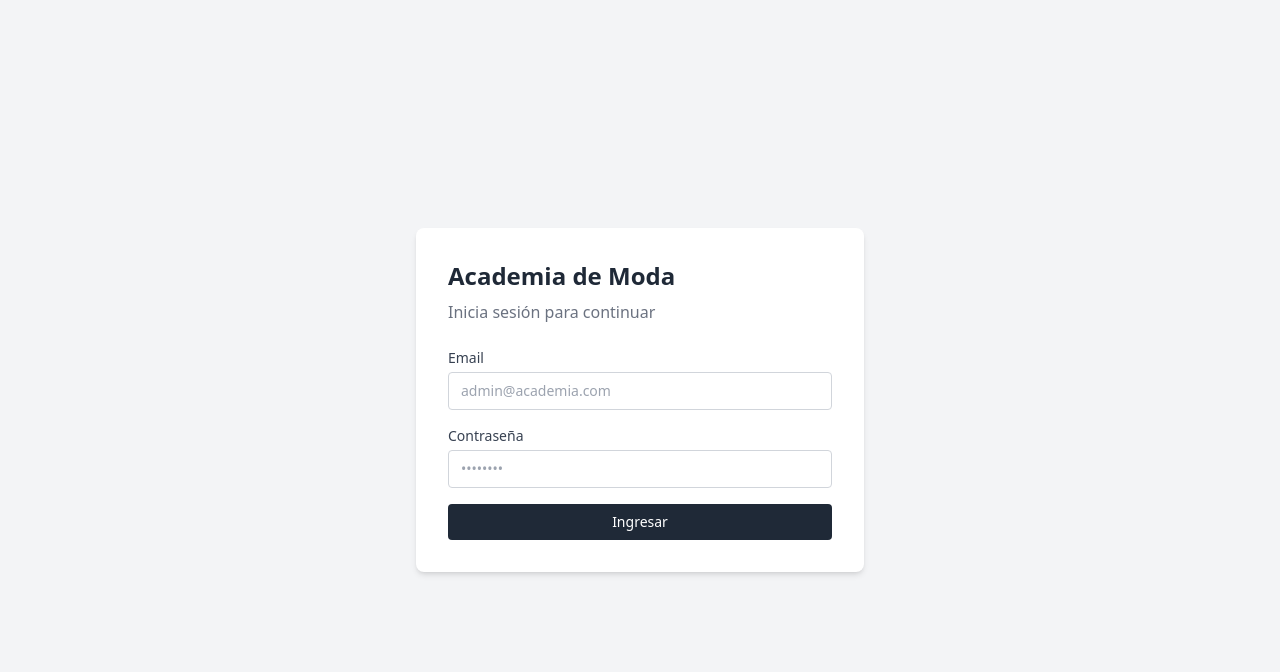
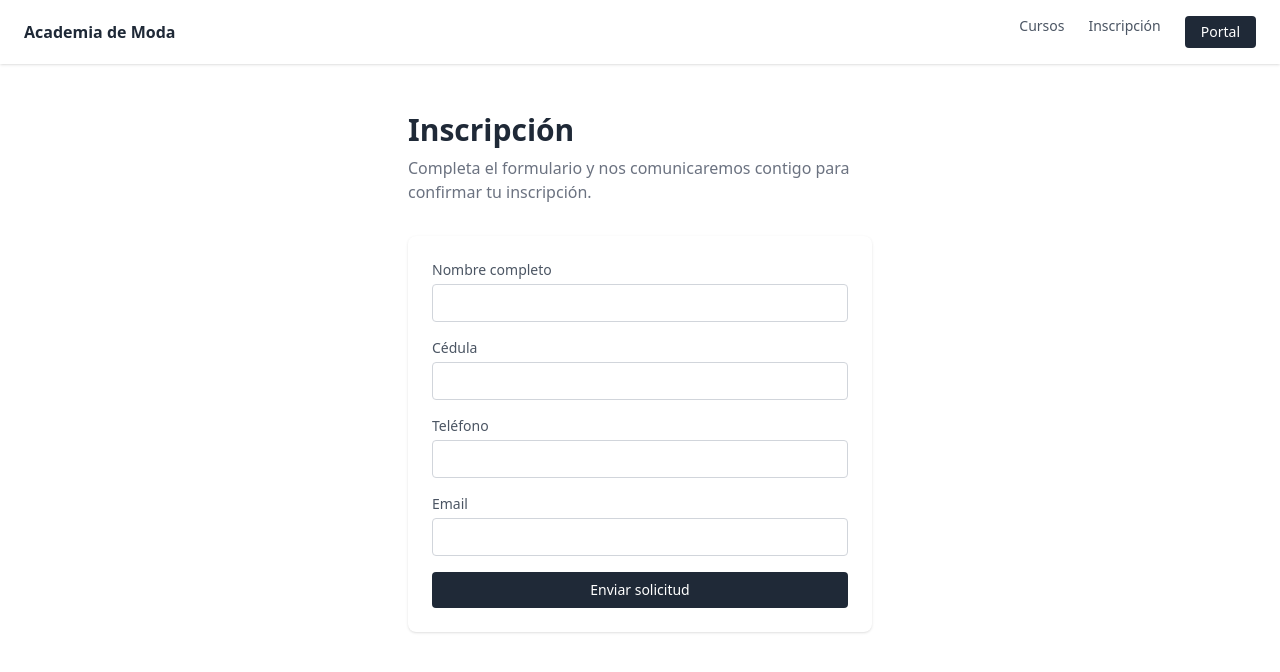
Before and after one commit to housepc021-sudo/academia-sistema, a React app in the folder frontend/: page /inscripcion in a window 1280 px wide. Before the commit this address led to /login. Shown: the top 672 px of the page. Built offline with nearby package versions, Linux system fonts and the light colour scheme; the HTML template or start-up script is replaced by a standard one.

Commit message:
feat: pagina web publica con inicio, cursos e inscripcion

```diff
--- a/frontend/src/App.jsx
+++ b/frontend/src/App.jsx
@@ -2,10 +2,23 @@ import { BrowserRouter, Routes, Route, Navigate } from 'react-router-dom';
 import { AuthProvider, useAuth } from './context/AuthContext';
 import Login from './pages/Login';
 import Dashboard from './pages/Dashboard';
+import Inicio from './pages/publico/Inicio';
+import Cursos from './pages/publico/Cursos';
+import Inscripcion from './pages/publico/Inscripcion';
+import NavbarPublica from './components/NavbarPublica';
 
 function RutaProtegida({ children }) {
   const { token } = useAuth();
   return token ? children : <Navigate to="/login" />;
+}
+
+function LayoutPublico({ children }) {
+  return (
+    <div>
+      <NavbarPublica />
+      {children}
+    </div>
+  );
 }
 
 function App() {
@@ -13,13 +26,16 @@ function App() {
     <AuthProvider>
       <BrowserRouter>
         <Routes>
+          <Route path="/" element={<LayoutPublico><Inicio /></LayoutPublico>} />
+          <Route path="/cursos" element={<LayoutPublico><Cursos /></LayoutPublico>} />
+          <Route path="/inscripcion" element={<LayoutPublico><Inscripcion /></LayoutPublico>} />
           <Route path="/login" element={<Login />} />
           <Route path="/dashboard" element={
             <RutaProtegida>
               <Dashboard />
             </RutaProtegida>
           } />
-          <Route path="*" element={<Navigate to="/login" />} />
+          <Route path="*" element={<Navigate to="/" />} />
         </Routes>
       </BrowserRouter>
     </AuthProvider>
--- /dev/null
+++ b/frontend/src/components/NavbarPublica.jsx
@@ -0,0 +1,14 @@
+export default function NavbarPublica() {
+  return (
+    <nav className="bg-white shadow px-6 py-4 flex justify-between items-center">
+      <a href="/" className="font-bold text-gray-800">Academia de Moda</a>
+      <div className="flex gap-6">
+        <a href="/cursos" className="text-sm text-gray-600 hover:text-gray-800">Cursos</a>
+        <a href="/inscripcion" className="text-sm text-gray-600 hover:text-gray-800">Inscripción</a>
+        <a href="/login" className="text-sm bg-gray-800 text-white px-4 py-1.5 rounded hover:bg-gray-700 transition">
+          Portal
+        </a>
+      </div>
+    </nav>
+  );
+}
--- /dev/null
+++ b/frontend/src/pages/publico/Cursos.jsx
@@ -0,0 +1,83 @@
+import { useState, useEffect } from 'react';
+import axios from 'axios';
+
+export default function Cursos() {
+  const [materias, setMaterias] = useState([]);
+  const [grupos, setGrupos] = useState([]);
+  const [cargando, setCargando] = useState(true);
+
+  useEffect(() => {
+    Promise.all([
+      axios.get('http://localhost:3000/api/publico/materias'),
+      axios.get('http://localhost:3000/api/publico/grupos'),
+    ]).then(([m, g]) => {
+      setMaterias(m.data);
+      setGrupos(g.data);
+    }).finally(() => setCargando(false));
+  }, []);
+
+  const getGruposDeMateria = (materiaId) => {
+    return grupos.filter(g => g.materia_id === materiaId);
+  };
+
+  return (
+    <div className="max-w-4xl mx-auto py-12 px-6">
+      <h1 className="text-3xl font-bold text-gray-800 mb-2">Cursos disponibles</h1>
+      <p className="text-gray-500 mb-8">Calendario planificado para este año académico.</p>
+
+      {cargando ? (
+        <p className="text-gray-400">Cargando...</p>
+      ) : materias.length === 0 ? (
+        <p className="text-gray-400">No hay cursos disponibles por el momento.</p>
+      ) : (
+        <div className="space-y-6">
+          {materias.map(materia => (
+            <div key={materia.id} className="bg-white rounded-lg shadow p-6">
+              <div className="flex justify-between items-start mb-3">
+                <div>
+                  <h2 className="font-semibold text-gray-800 text-lg">{materia.nombre}</h2>
+                  <p className="text-gray-500 text-sm">{materia.descripcion}</p>
+                </div>
+                {materia.horas && (
+                  <span className="bg-gray-100 text-gray-600 text-xs px-3 py-1 rounded-full">
+                    {materia.horas}h
+                  </span>
+                )}
+              </div>
+
+              {getGruposDeMateria(materia.id).length > 0 ? (
+                <div className="border-t pt-3 mt-3">
+                  <p className="text-xs text-gray-500 mb-2 font-medium">Grupos disponibles</p>
+                  <div className="grid grid-cols-2 gap-3">
+                    {getGruposDeMateria(materia.id).map(grupo => (
+                      <div key={grupo.id} className="bg-gray-50 rounded p-3 text-sm">
+                        <p className="text-gray-700">
+                          {grupo.fecha_inicio} → {grupo.fecha_fin}
+                        </p>
+                        <p className="text-gray-500">Docente: {grupo.docente || '—'}</p>
+                        <p className={`font-medium mt-1 ${
+                          grupo.cupo_ocupado >= grupo.cupo_maximo
+                            ? 'text-red-500'
+                            : 'text-green-600'
+                        }`}>
+                          {grupo.cupo_ocupado >= grupo.cupo_maximo
+                            ? 'Sin cupos'
+                            : `${grupo.cupo_maximo - grupo.cupo_ocupado} cupos disponibles`
+                          }
+                        </p>
+                      </div>
+                    ))}
+                  </div>
+                </div>
+              ) : (
+                <p className="text-gray-400 text-sm border-t pt-3 mt-3">
+                  Sin grupos programados
+                </p>
+              )}
+            </div>
+          ))}
+        </div>
+      )}
+    </div>
+  );
+}
--- /dev/null
+++ b/frontend/src/pages/publico/Inicio.jsx
@@ -0,0 +1,44 @@
+export default function Inicio() {
+  return (
+    <div>
+      <section className="bg-gray-900 text-white py-20 px-6 text-center">
+        <h1 className="text-4xl font-bold mb-4">Academia de Moda</h1>
+        <p className="text-gray-300 text-lg mb-8 max-w-xl mx-auto">
+          Formamos profesionales en diseño, patronaje y moda.
+          Cursos cortos y carrera completa disponibles.
+        </p>
+        <a
+          href="/inscripcion"
+          className="bg-white text-gray-900 px-6 py-3 rounded font-medium hover:bg-gray-100 transition"
+        >
+          Inscríbete ahora
+        </a>
+      </section>
+
+      <section className="py-16 px-6 max-w-4xl mx-auto">
+        <h2 className="text-2xl font-bold text-gray-800 mb-8 text-center">
+          ¿Qué ofrecemos?
+        </h2>
+        <div className="grid grid-cols-3 gap-6">
+          {[
+            { titulo: 'Carrera larga', desc: 'Programa completo con certificación anual. Todas las materias en secuencia.' },
+            { titulo: 'Cursos cortos', desc: 'Toma solo las materias que necesitas. Equivalen a la carrera si decides continuarla.' },
+            { titulo: 'Certificación', desc: 'Recibe tu certificado al completar cada año del programa.' },
+          ].map((item, i) => (
+            <div key={i} className="bg-white rounded-lg shadow p-6">
+              <h3 className="font-semibold text-gray-800 mb-2">{item.titulo}</h3>
+              <p className="text-gray-500 text-sm">{item.desc}</p>
+            </div>
+          ))}
+        </div>
+      </section>
+
+      <section className="bg-gray-50 py-16 px-6">
+        <div className="max-w-4xl mx-auto text-center">
+          <h2 className="text-2xl font-bold text-gray-800 mb-4">Contacto</h2>
+          <p className="text-gray-500">Visítanos o escríbenos para más información.</p>
+        </div>
+      </section>
+    </div>
+  );
+}
--- /dev/null
+++ b/frontend/src/pages/publico/Inscripcion.jsx
@@ -0,0 +1,99 @@
+import { useState } from 'react';
+import axios from 'axios';
+
+export default function Inscripcion() {
+  const [form, setForm] = useState({
+    nombre: '', cedula: '', telefono: '', email: ''
+  });
+  const [enviado, setEnviado] = useState(false);
+  const [error, setError] = useState('');
+
+  const handleChange = (e) => {
+    setForm({ ...form, [e.target.name]: e.target.value });
+  };
+
+  const handleSubmit = async (e) => {
+    e.preventDefault();
+    setError('');
+    try {
+      await axios.post('http://localhost:3000/api/publico/solicitud-inscripcion', form);
+      setEnviado(true);
+    } catch (err) {
+      setError(err.response?.data?.error || 'Error al enviar solicitud');
+    }
+  };
+
+  if (enviado) {
+    return (
+      <div className="max-w-lg mx-auto py-20 px-6 text-center">
+        <div className="bg-green-50 rounded-lg p-8">
+          <h2 className="text-2xl font-bold text-green-700 mb-2">Solicitud enviada</h2>
+          <p className="text-green-600">
+            Recibimos tu solicitud. El equipo de la academia se pondrá en contacto contigo pronto.
+          </p>
+        </div>
+      </div>
+    );
+  }
+
+  return (
+    <div className="max-w-lg mx-auto py-12 px-6">
+      <h1 className="text-3xl font-bold text-gray-800 mb-2">Inscripción</h1>
+      <p className="text-gray-500 mb-8">
+        Completa el formulario y nos comunicaremos contigo para confirmar tu inscripción.
+      </p>
+
+      {error && (
+        <div className="bg-red-50 text-red-600 p-3 rounded mb-4 text-sm">{error}</div>
+      )}
+
+      <form onSubmit={handleSubmit} className="bg-white rounded-lg shadow p-6 space-y-4">
+        <div>
+          <label className="block text-sm text-gray-600 mb-1">Nombre completo</label>
+          <input
+            name="nombre"
+            value={form.nombre}
+            onChange={handleChange}
+            required
+            className="w-full border border-gray-300 rounded px-3 py-2 text-sm focus:outline-none focus:ring-2 focus:ring-gray-400"
+          />
+        </div>
+        <div>
+          <label className="block text-sm text-gray-600 mb-1">Cédula</label>
+          <input
+            name="cedula"
+            value={form.cedula}
+            onChange={handleChange}
+            required
+            className="w-full border border-gray-300 rounded px-3 py-2 text-sm focus:outline-none focus:ring-2 focus:ring-gray-400"
+          />
+        </div>
+        <div>
+          <label className="block text-sm text-gray-600 mb-1">Teléfono</label>
+          <input
+            name="telefono"
+            value={form.telefono}
+            onChange={handleChange}
+            className="w-full border border-gray-300 rounded px-3 py-2 text-sm focus:outline-none focus:ring-2 focus:ring-gray-400"
+          />
+        </div>
+        <div>
+          <label className="block text-sm text-gray-600 mb-1">Email</label>
+          <input
+            name="email"
+            type="email"
+            value={form.email}
+            onChange={handleChange}
+            className="w-full border border-gray-300 rounded px-3 py-2 text-sm focus:outline-none focus:ring-2 focus:ring-gray-400"
+          />
+        </div>
+        <button
+          type="submit"
+          className="w-full bg-gray-800 text-white py-2 rounded text-sm hover:bg-gray-700 transition"
+        >
+          Enviar solicitud
+        </button>
+      </form>
+    </div>
+  );
+}
```
Also changed, not shown: 2 other files (tests, documents, lock files or other folders).
